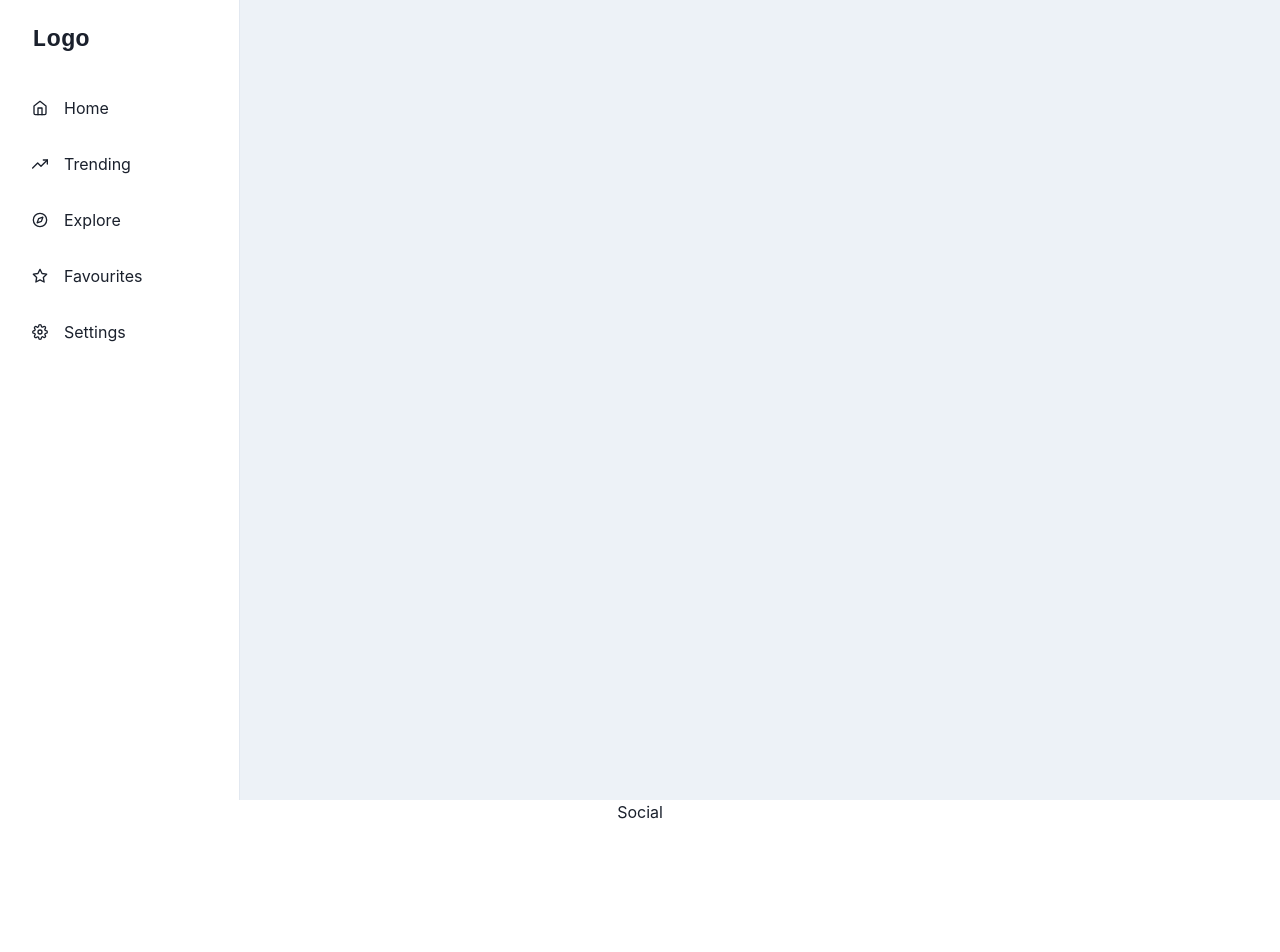
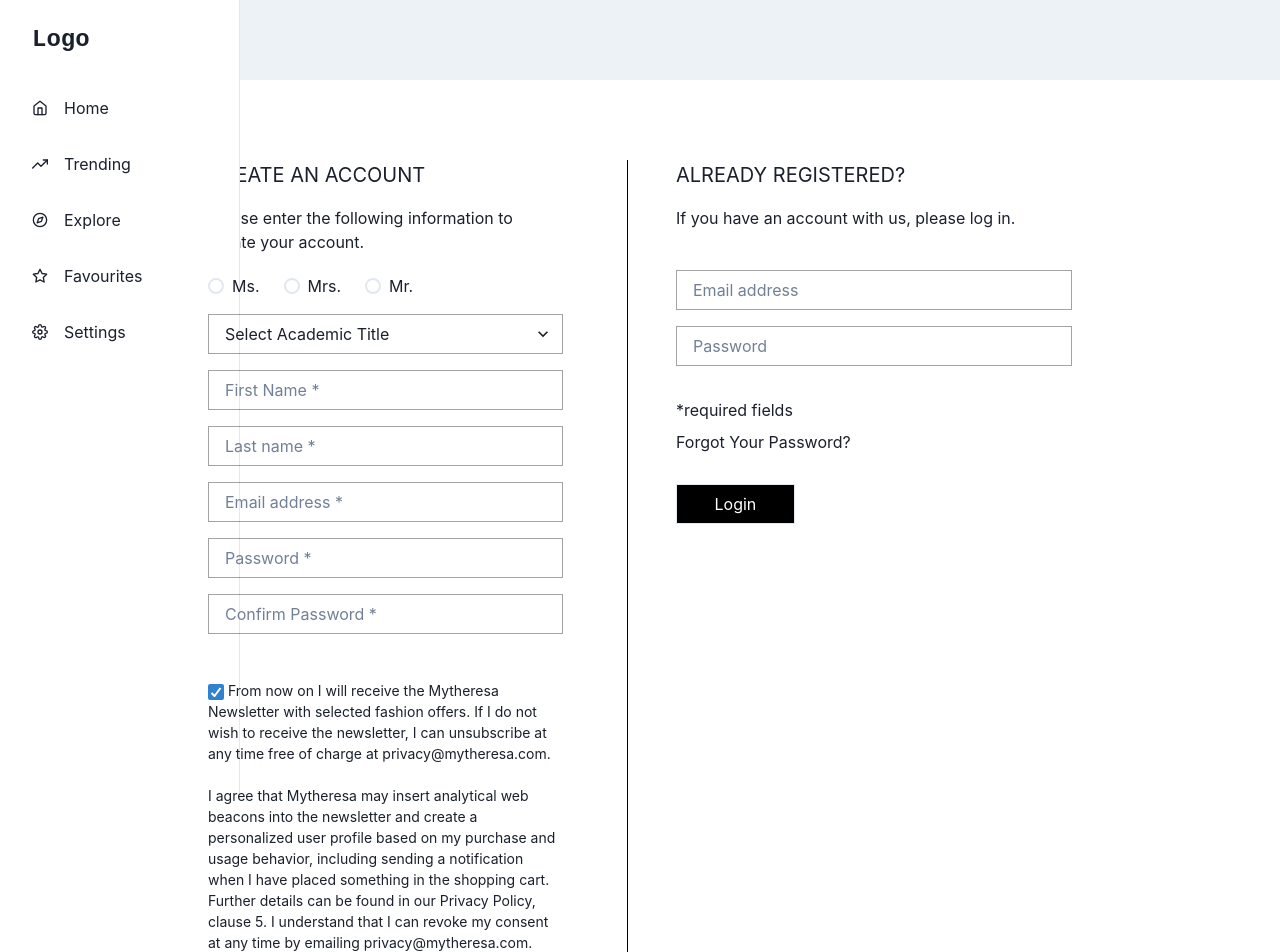
Before and after one commit to himanshudestiny/Nyresa, a React (Create React App) app in the folder project/: page /login in a window 1280 px wide. Shown: the top 952 px of the page. Before the commit the page ends 824 px from the top, so only its background shows below. Built offline with nearby package versions, Linux system fonts and the light colour scheme.

Commit message:
update: added signup and signin page UI

```diff
--- a/project/package.json
+++ b/project/package.json
@@ -9,6 +9,7 @@
     "@testing-library/jest-dom": "^5.16.5",
     "@testing-library/react": "^13.4.0",
     "@testing-library/user-event": "^13.5.0",
+    "axios": "^1.2.1",
     "framer-motion": "^7.7.2",
     "react": "^18.2.0",
     "react-dom": "^18.2.0",
--- a/project/src/components/Sidebar.jsx
+++ b/project/src/components/Sidebar.jsx
@@ -40,7 +40,7 @@ const LinkItems = [
 export default function SimpleSidebar({ children }) {
   const { isOpen, onOpen, onClose } = useDisclosure();
   return (
-    <Box minH="100vh" bg={useColorModeValue("gray.100", "gray.900")}>
+    <Box minH="10vh" bg={useColorModeValue("gray.100", "gray.900")}>
       <SidebarContent
         onClose={() => onClose}
         display={{ base: "none", md: "block" }}
--- a/project/src/pages/Social.jsx
+++ b/project/src/pages/Social.jsx
@@ -1,7 +1,263 @@
-import React from "react";
+import React, { useState } from "react";
+import {
+  Box,
+  Container,
+  FormControl,
+  Heading,
+  Input,
+  Text,
+  Grid,
+  GridItem,
+  Checkbox,
+  RadioGroup,
+  HStack,
+  Radio,
+  Select,
+  Link,
+} from "@chakra-ui/react";
+import axios from "axios";
+import { useNavigate } from "react-router-dom";
+
+const initState = {
+  firstname: "",
+  lastname: "",
+  email: "",
+  password: "",
+};
 
 const Social = () => {
-  return <div>Social</div>;
+  const [formData, setFormData] = useState(initState);
+  const [loginData, setLoginData] = useState({
+    email: "",
+    password: "",
+  });
+  const navigate = useNavigate();
+
+  const handleSubmit = (e) => {
+    e.preventDefault();
+  };
+
+  const handleRegisterChange = (e) => {
+    const { value, name } = e.target;
+    setFormData({ ...formData, [name]: value });
+  };
+
+  const handleLoginChange = (e) => {
+    const { value, name } = e.target;
+    setFormData({ ...formData, [name]: value });
+  };
+
+  const { firstname, lastname, email, password } = formData;
+
+  return (
+    <>
+      <Container maxW={{ base: "70%", md: "70%" }} my="20">
+        <Grid
+          gap={6}
+          templateColumns={{
+            lg: "repeat(2,1fr)",
+            md: "repeat(1,1fr)",
+            sm: "repeat(1,1fr)",
+          }}
+        >
+          {/* Left Side */}
+          <GridItem
+            textAlign="left"
+            borderRight={{ base: "none", lg: "1px solid black" }}
+            pr={{ base: "0", md: "16" }}
+            pb={{ base: "8", lg: "none" }}
+            margin={{ base: "auto", md: "auto" }}
+            borderBottom={{ base: "1px solid black", lg: "none" }}
+          >
+            <Box>
+              <Text fontSize="20px" pb={4}>
+                CREATE AN ACCOUNT
+              </Text>
+              <Text display="inline">
+                Please enter the following information to create your account.
+              </Text>
+              <form onSubmit={handleSubmit}>
+                <FormControl mt="20px">
+                  <RadioGroup defaultValue="Ms." mb={4}>
+                    <HStack spacing="24px">
+                      <Radio value="Ms">Ms.</Radio>
+                      <Radio value="Mr">Mrs.</Radio>
+                      <Radio value="Mss">Mr.</Radio>
+                    </HStack>
+                  </RadioGroup>
+
+                  <Select
+                    placeholder="Select Academic Title"
+                    borderColor="blackAlpha.500"
+                    borderRadius={0}
+                    mb={4}
+                  >
+                    <option>Dr.</option>
+                    <option>Prof.</option>
+                  </Select>
+
+                  <Input
+                    borderColor="blackAlpha.500"
+                    borderRadius={0}
+                    type="text"
+                    placeholder="First Name *"
+                    name="firstname"
+                    value={firstname}
+                    onChange={handleRegisterChange}
+                    mb={4}
+                    isRequired
+                  />
+
+                  <Input
+                    borderColor="blackAlpha.500"
+                    borderRadius={0}
+                    type="text"
+                    placeholder="Last name *"
+                    name="lastname"
+                    value={lastname}
+                    onChange={handleRegisterChange}
+                    mb={4}
+                    isRequired
+                  />
+
+                  <Input
+                    borderColor="blackAlpha.500"
+                    borderRadius={0}
+                    type="email"
+                    placeholder="Email address *"
+                    name="email"
+                    value={email}
+                    onChange={handleRegisterChange}
+                    mb={4}
+                    isRequired
+                  />
+
+                  <Input
+                    borderColor="blackAlpha.500"
+                    borderRadius={0}
+                    type="password"
+                    placeholder="Password *"
+                    name="password"
+                    value={password}
+                    onChange={handleRegisterChange}
+                    mb={4}
+                    isRequired
+                  />
+
+                  <Input
+                    borderColor="blackAlpha.500"
+                    borderRadius={0}
+                    type="password"
+                    placeholder="Confirm Password *"
+                    name="password"
+                    value={password}
+                    onChange={handleRegisterChange}
+                    mb={4}
+                    isRequired
+                  />
+
+                  <Text pt="30px" w="100%" margin="auto" fontSize="14px">
+                    <Checkbox defaultChecked size="md" pt={1} /> From now on I
+                    will receive the Mytheresa Newsletter with selected fashion
+                    offers. If I do not wish to receive the newsletter, I can
+                    unsubscribe at any time free of charge at
+                    privacy@mytheresa.com.
+                    <br />
+                    <br />I agree that Mytheresa may insert analytical web
+                    beacons into the newsletter and create a personalized user
+                    profile based on my purchase and usage behavior, including
+                    sending a notification when I have placed something in the
+                    shopping cart. Further details can be found in our Privacy
+                    Policy, clause 5. I understand that I can revoke my consent
+                    at any time by emailing privacy@mytheresa.com.
+                  </Text>
+
+                  <Text mt={8}>*required fields</Text>
+                  <Input
+                    width={{ base: "60%", sm: "45%", md: "60%" }}
+                    mt="30px"
+                    color="white"
+                    backgroundColor="black"
+                    borderRadius={0}
+                    type="submit"
+                    value="REGISTER"
+                    _hover={{
+                      backgroundColor: "white",
+                      color: "black",
+                      border: "2px solid black",
+                      cursor: "pointer",
+                    }}
+                  />
+                </FormControl>
+              </form>
+            </Box>
+          </GridItem>
+
+          {/* Right Side */}
+          <GridItem
+            textAlign="left"
+            margin={{ base: "auto", md: "auto" }}
+            marginTop={{ base: "12px", lg: "0" }}
+            paddingTop={{ base: "20px", lg: "0" }}
+            marginLeft={{ md: "0" }}
+            paddingLeft={{ lg: "6" }}
+          >
+            <Box>
+              <Text Text fontSize="20px" pb={4}>
+                ALREADY REGISTERED?
+              </Text>
+              <Text display="inline">
+                If you have an account with us, please log in.
+              </Text>
+              <form onSubmit={handleSubmit}>
+                <FormControl mt="40px">
+                  <Input
+                    borderColor="blackAlpha.500"
+                    borderRadius={0}
+                    type="email"
+                    placeholder="Email address"
+                    value={email}
+                    mb={4}
+                    onChange={handleLoginChange}
+                  />
+
+                  <Input
+                    borderColor="blackAlpha.500"
+                    borderRadius={0}
+                    type="password"
+                    placeholder="Password"
+                    name="password"
+                    value={password}
+                    onChange={handleLoginChange}
+                  />
+                  <Text mt={8} mb={2}>
+                    *required fields
+                  </Text>
+                  <Link>Forgot Your Password?</Link>
+                  <br />
+                  <Input
+                    width="30%"
+                    mt="30px"
+                    color="white"
+                    backgroundColor="black"
+                    borderRadius={0}
+                    type="submit"
+                    value="Login"
+                    _hover={{
+                      backgroundColor: "white",
+                      color: "black",
+                      border: "2px solid black",
+                      cursor: "pointer",
+                    }}
+                  />
+                </FormControl>
+              </form>
+            </Box>
+          </GridItem>
+        </Grid>
+      </Container>
+    </>
+  );
 };
 
 export default Social;
```
Also changed, not shown: 1 other file (tests, documents, lock files or other folders).
